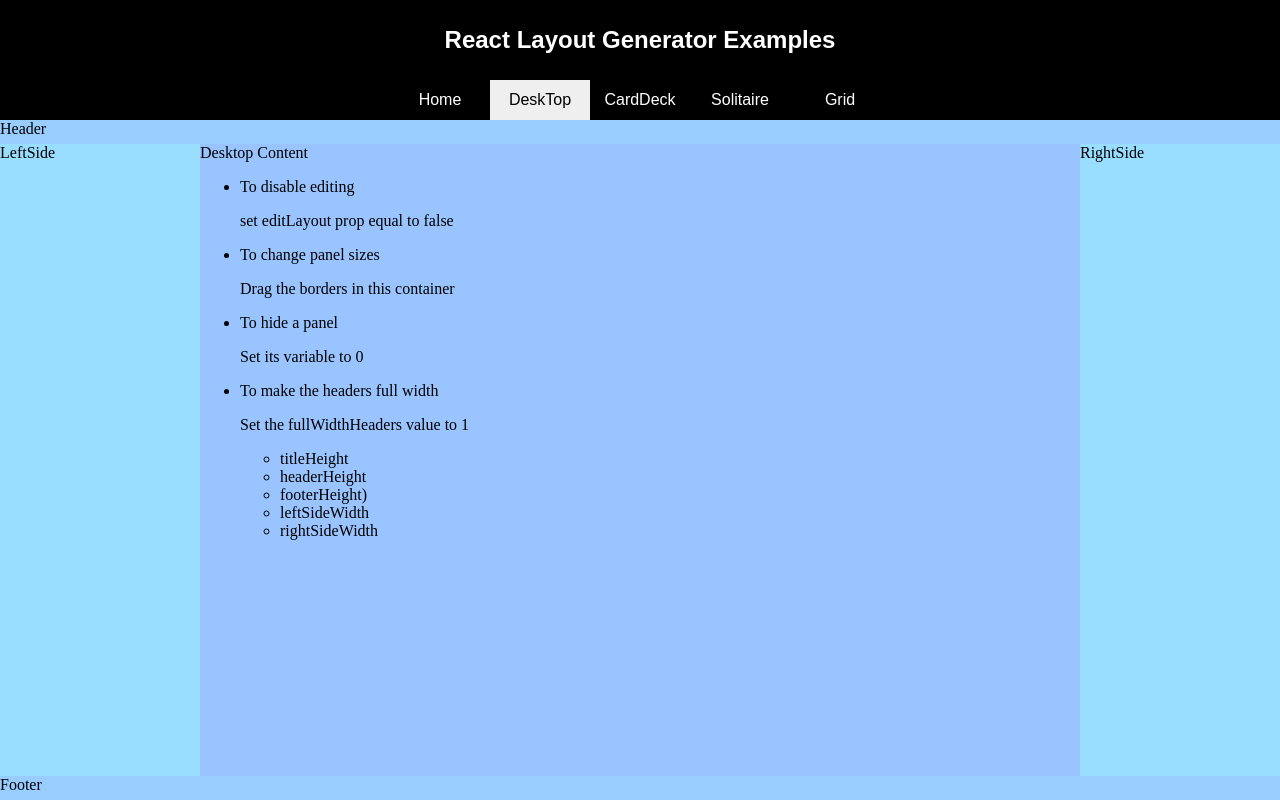
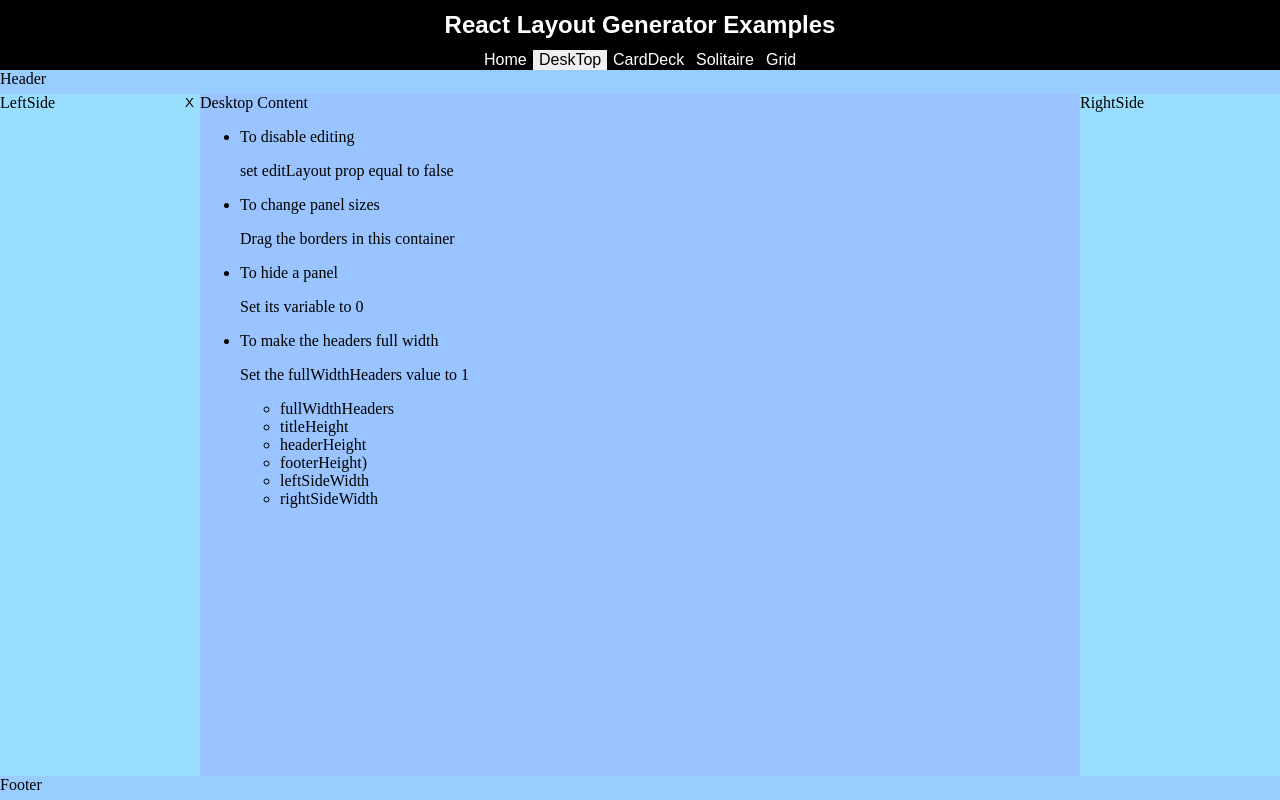
Before and after one commit to yarec/react-layout-generator, a React app: page / in a window 1280 px wide. Both pictures are taken after a click on the button "DeskTop". Built offline with nearby package versions, Linux system fonts and the light colour scheme.

Commit message:
More cleanup of examples.

```diff
--- a/examples/src/components/NavBar.tsx
+++ b/examples/src/components/NavBar.tsx
@@ -3,6 +3,7 @@ import styled from 'styled-components';
 
 // These paths are for the examples only. In an application you
 // would get these by importing from 'react-layout-generator'
+import { IUnit } from '../../../src/components/Layout';
 import RLGColumns from '../../../src/generators/RLGColumns'
 import ReactLayout from '../../../src/ReactLayout'
 
@@ -37,17 +38,21 @@ interface INavBarProps {
 
 interface INavBarState {
   selected: string | undefined;
+  update: number;
 }
 
 export default class NavBar extends React.Component<INavBarProps, INavBarState> {
   private n = RLGColumns('navbar');
   private elementRefs: IElementRef[] = [];
+  private _size: Map<string, number> = new Map();
+  private _changed: number = 0;
 
   constructor(props: INavBarProps) {
     super(props);
 
     this.state = {
-      selected: undefined
+      selected: undefined,
+      update: 0
     }
 
     this.props.elements.forEach((e: IElement) => {
@@ -63,6 +68,8 @@ export default class NavBar extends React.Component<INavBarProps, INavBarState>
   }
 
   public render() {
+    this._changed = 0;
+    this.n.reset();
 
     return (
       <ReactLayout name='navbar' g={this.n}>
@@ -71,30 +78,64 @@ export default class NavBar extends React.Component<INavBarProps, INavBarState>
     );
   }
 
+  protected setSize = (name: string, v: number) => {
+    const n = this._size.get(name);
+    if (n === undefined || v !== n) {
+      this._size.set(name, v);
+      if (!this._changed) {
+        this._changed = 1;
+        setTimeout(() => { this.setState({ update: this.state.update + 1 }) }, 3);
+      }
+    }
+  }
+
   private createElements = () => {
     return this.elementRefs.map((e: IElementRef) => {
+      const width = this._size.get(e.name);
       if (e.name === this.state.selected) {
         return (
+          <div
+            key={e.name}
+            data-layout={{
+              name: e.name,
+              position: {
+                units: { origin: { x: 0, y: 0 }, location: IUnit.percent, size: IUnit.pixel },
+                location: { x: 0, y: 0 },
+                size: { width: width ? width : 100, height: 20 }
+              }
+            }}>
             <SelectedButton
               key={e.name}
               data-layout={{ name: e.name }}
               onClick={e.handler}
-
             >
               {e.name}
             </SelectedButton>
+          </div>
         )
       }
       else {
         return (
+          <div
+            key={e.name}
+            data-layout={{
+              name: e.name,
+              position: {
+                units: { origin: { x: 0, y: 0 }, location: IUnit.percent, size: IUnit.pixel },
+                location: { x: 0, y: 0 },
+                size: { width: width ? width : 100, height: 20 }
+              }
+            }}>
             <Button
               key={e.name}
-            data-layout={{ name: e.name }}
+              ref={(c) => { if (c) {this.setSize(e.name, c.offsetWidth)}}}
+
               onClick={e.handler}
-
             >
               {e.name}
             </Button>
+          </div>
+
         )
       }
     });
--- a/examples/src/desktop/DeskTop.tsx
+++ b/examples/src/desktop/DeskTop.tsx
@@ -2,6 +2,7 @@ import * as React from 'react';
 
 import styled from 'styled-components';
 
+import { IGenerator } from '../../../src/generators/Generator';
 import RLGDesktop from '../../../src/generators/RLGDesktop';
 import ReactLayout from '../../../src/ReactLayout';
 import RLGPanel from '../../../src/RLGPanel';
@@ -9,6 +10,11 @@ import { ISize } from '../../../src/types'
 
 interface IProps {
   viewport: ISize;
+  variable?: string;
+  left?: number | string;
+  top?: number | string;
+  right?: number | string;
+  bottom?: number | string;
 }
 
 export const Instruction = styled.p<IProps>`
@@ -18,12 +24,20 @@ export const Instruction = styled.p<IProps>`
 `
 
 export const List = styled.ul<IProps>`
-  max-width:  ${p => p.viewport.width};
+  max-width: ${p => p.viewport.width};
 `
 
 export const Item = styled.li<IProps>`
-  max-width:  ${p => p.viewport.width};
+  max-width: ${p => p.viewport.width};
   white-space: wrap;
+`
+
+export const Close = styled.button<IProps>`
+  position: absolute;
+  background: transparent;
+  border: none;
+  right: ${p => p.right};
+  top: ${p => p.top};
 `
 
 interface IDeskTopProps {
@@ -42,7 +56,7 @@ export default class DeskTop extends React.Component<IDeskTopProps, IDeskTopStat
   constructor(props: IDeskTopProps) {
     super(props);
 
-    this.state = { update: 0, viewport: {width: 0, height: 0 }};
+    this.state = { update: 0, viewport: { width: 0, height: 0 } };
 
     const p = this.g.params();
 
@@ -68,9 +82,14 @@ export default class DeskTop extends React.Component<IDeskTopProps, IDeskTopStat
         editLayout={true}
         g={this.g}
       >
-        <div data-layout={{ name: 'leftSide' }} style={{ backgroundColor: 'hsl(200,100%,80%)' }} >
-          <span>LeftSide</span>
-        </div>
+        <RLGPanel data-layout={{ name: 'leftSide' }} style={{ backgroundColor: 'hsl(200,100%,80%)' }} >
+          {(viewport: ISize, editLayout: boolean, g: IGenerator) => (
+            <>
+              <span>LeftSide</span>
+              {editLayout ? (this.closeButton(viewport, 'leftSideWidth')) : null}
+            </>
+          )}
+        </RLGPanel>
 
         <div data-layout={{ name: 'header' }} style={{ backgroundColor: 'hsl(210,100%,80%)' }} >
           <span>Header</span>
@@ -96,6 +115,7 @@ export default class DeskTop extends React.Component<IDeskTopProps, IDeskTopStat
                 <p>Set the fullWidthHeaders value to 1</p>
 
                 <List viewport={viewport}>
+                  <li>fullWidthHeaders</li>
                   <li>titleHeight</li>
                   <li>headerHeight</li>
                   <li>footerHeight)</li>
@@ -113,4 +133,19 @@ export default class DeskTop extends React.Component<IDeskTopProps, IDeskTopStat
       </ReactLayout>
     );
   }
+
+  public closePanel = (e: React.MouseEvent<HTMLButtonElement>) => {
+    // tslint:disable-next-line:no-string-literal
+    const value = e.target['value'];
+    this.g.params().set(value, 0);
+    this.setState({ update: this.state.update + 1 });
+  }
+
+  private closeButton = (viewport: ISize, variable: string) =>{
+    return <Close viewport={viewport} right={0} top={0}
+      // tslint:disable-next-line:jsx-no-lambda
+      onClick={this.closePanel} value={variable}>
+      X
+    </Close>;
+  }
 }
--- a/examples/src/index.tsx
+++ b/examples/src/index.tsx
@@ -45,8 +45,8 @@ export class Examples extends React.Component<{}, { app: any }> {
     const p = this.g.params();
 
     // Set variables to 0 to hide section
-    p.set('titleHeight', 80);
-    p.set('headerHeight', 40);
+    p.set('titleHeight', 50);
+    p.set('headerHeight', 20);
     p.set('footerHeight', 0);
     p.set('leftSideWidth', 0);
     p.set('rightSideWidth', 0);
--- a/examples/src/solitaire/Solitaire.tsx
+++ b/examples/src/solitaire/Solitaire.tsx
@@ -78,8 +78,10 @@ export default class Solitaire extends React.Component<ISolitaireProps, ISolitai
    */
   public onPopulateWaste = (event: React.MouseEvent<HTMLDivElement>) => {
     if (this._stock && this._waste) {
-      this._waste.populate(this._stock);
-      this.setState({ update: this.state.update + 1 });
+      if (this._stock.length) {
+        this._waste.populate(this._stock);
+        this.setState({ update: this.state.update + 1 });
+      }
     }
   }
 
--- a/examples/src/solitaire/Stack.tsx
+++ b/examples/src/solitaire/Stack.tsx
@@ -47,6 +47,10 @@ export default class Stack {
       return this._stack[length - 1]
     }
     return undefined;
+  }
+
+  public get length() {
+    return this._stack.length;
   }
 
   public cards = () => {
--- a/examples/src/solitaire/Stock.tsx
+++ b/examples/src/solitaire/Stock.tsx
@@ -33,4 +33,8 @@ export default class Stock {
   public cards = () => {
     return this._stack.cards();
   }
+
+  public get length () {
+    return this._stack.length;
+  }
 }
--- a/examples/src/solitaire/solitaireGenerator.ts
+++ b/examples/src/solitaire/solitaireGenerator.ts
@@ -9,7 +9,7 @@ export default function solitaireGenerator(name: string, parent?: IGenerator) {
 
   const _params = new Params([
     ['viewport', { width: 0, height: 0 }],
-    ['gameMargin', 10],
+    ['gameMargin', 20],
     ['cardSizeRatio', 1.3],
     ['cardSpacingRatio', { x: .18, y: .17 }],
     ['cardMarginRatio', { x: .18, y: .1 }]
@@ -24,25 +24,8 @@ export default function solitaireGenerator(name: string, parent?: IGenerator) {
     const cardSizeRatio = params.get('cardSizeRatio') as number;
     const cardSpacingRatio = params.get('cardSpacingRatio') as IPoint;
 
-    // // Since  we are going to modify cardMarginRation we need to clone it
-    // const cardMarginRatio = clone(params.get('cardMarginRatio') as IPoint);
-
-    // let { computedCardSize, computedCardMargin, computedCardSpacing } =
-    // computeSpacing(viewport, gameMargin, cardMarginRatio, cardSizeRatio, cardSpacingRatio);
-
-    // // make sure the vertical layout fits
-    // while(verticalHeight() > viewport.height) {
-    //   cardMarginRatio.x += 0.01;
-    //   cardMarginRatio.y += 0.01;
-    //   const value = computeSpacing(viewport, gameMargin, cardMarginRatio, cardSizeRatio, cardSpacingRatio);
-    //   computedCardSize = value.computedCardSize;
-    //   computedCardMargin = value.computedCardMargin;
-    //   computedCardSpacing = value.computedCardSpacing;
-    // }
-
-    // console.log('cardMarginRatio', cardMarginRatio.x, cardMarginRatio.y);
-
     const columns = viewport.width < 800 ? 7 : 8;
+    const maxCards = 13;
 
     // 1) compute interval
     const interval = ((viewport.width - 2 * gameMargin) / columns)
@@ -55,7 +38,7 @@ export default function solitaireGenerator(name: string, parent?: IGenerator) {
     }
 
     // 2) compute cardHeightSize
-    const cardHeight = (viewport.height - 3 * gameMargin) / (1 + 19 * cardSpacingRatio.y)
+    const cardHeight = (viewport.height - 2 * gameMargin) / (2 + maxCards * cardSpacingRatio.y)
     const cardHeightSize = {
       width: cardHeight / cardSizeRatio,
       height: cardHeight
@@ -64,9 +47,9 @@ export default function solitaireGenerator(name: string, parent?: IGenerator) {
     // 3) set cardSize to minimum of cardWidthSize and cardHeightSize
     const cardSize = cardWidthSize.width < cardHeightSize.width ? cardWidthSize : cardHeightSize;
 
-    // console.log('cardSize', cardSize.width, cardSize.height);
-    // console.log('cardHeightSize', cardHeightSize.width, cardHeightSize.height);
-    // console.log('cardWidthSize', cardWidthSize.width, cardWidthSize.height);
+    console.log('cardSize', cardSize.width, cardSize.height);
+    console.log('cardHeightSize', cardHeightSize.width, cardHeightSize.height);
+    console.log('cardWidthSize', cardWidthSize.width, cardWidthSize.height);
 
     // Save cardSize for functions use
     params.set('cardSize', cardSize);
@@ -123,7 +106,7 @@ export default function solitaireGenerator(name: string, parent?: IGenerator) {
       const p: IPosition = {
         units: { origin: { x: 0, y: 0 }, location: IUnit.pixel, size: IUnit.pixel },
         location: { x: stock.location.x + offset, y: cardSize.height + 2 * gameMargin },
-        size: { width: cardSize.width, height: cardSize.height + 19 * cardSpacingRatio.y * cardSize.height },
+        size: { width: cardSize.width, height: cardSize.height + maxCards * cardSpacingRatio.y * cardSize.height },
         positionChildren: positionTableauChildren
       }
 
@@ -138,7 +121,7 @@ export default function solitaireGenerator(name: string, parent?: IGenerator) {
   function create(args: ICreate): Layout {
 
     if (!args.position) {
-      console.error(`TODO default position ${args.name}`)
+      console.error(`TODO default position ${args.name}`);
     }
 
     const layout = new Layout(args.name, args.position, args.g);
--- a/src/RLGPanel.tsx
+++ b/src/RLGPanel.tsx
@@ -1,8 +1,11 @@
 import * as React from 'react';
+import { IGenerator } from './generators/Generator';
 import { ISize } from './types';
 
 interface IRLGPanelProps extends React.HTMLProps<HTMLDivElement> {
   viewport?: ISize;
+  editLayout?: boolean;
+  g?: IGenerator;
 }
 
 interface IRLGPanelState {
@@ -38,7 +41,8 @@ export default class RLGPanel extends React.Component<IRLGPanelProps, IRLGPanelS
   public render() {
     return (
       <div {...this.props}>
-        {(this.props.children as (viewport: ISize) => JSX.Element)(this.state.viewport)}
+        {(this.props.children as (viewport?: ISize, editLayout?: boolean, g?: IGenerator) => JSX.Element)(
+          this.state.viewport, this.props.editLayout, this.props.g)}
       </div>
     );
   }
--- a/src/ReactLayout.tsx
+++ b/src/ReactLayout.tsx
@@ -230,6 +230,8 @@ export default class ReactLayout extends React.Component<IReactLayoutProps, IRea
                   {
                     key: `${nestedChild.key}`,
                     viewport: { width: nestedRect.width, height: nestedRect.height },
+                    editLayout: this.props.editLayout,
+                    g: this.props.g,
                     style: { ...this.props.style, ...nestedChild.props.style, ...nestedStyle }
                   },
                   nestedChild.props.children
@@ -243,22 +245,22 @@ export default class ReactLayout extends React.Component<IReactLayoutProps, IRea
               {
                 key: b.name,
                 viewport: { width: rect.width, height: rect.height },
+                editLayout: this.props.editLayout,
+                g: this.props.g,
                 style: { ...this.props.style, ...child.props.style, ...style }
               },
               nestedChildren
             )
           );
         } else {
-          // const childCount = React.Children.count(this.props.children);
-          // if (childCount === 1 && (this.props.children as JSX.Element).type === 'RLGPanel') {
-
-          // }
           return (
             <>
               {React.cloneElement(child,
                 {
                   key: b.name,
                   viewport: { width: rect.width, height: rect.height },
+                  editLayout: this.props.editLayout,
+                  g: this.props.g,
                   style: { ...this.props.style, ...child.props.style, ...style }
                 },
                 child.props.children
--- a/src/generators/RLGColumns.tsx
+++ b/src/generators/RLGColumns.tsx
@@ -16,25 +16,24 @@ export default function RLGColumns(name: string, parent?: IGenerator) {
   ])
 
   function init(g: IGenerator): Layouts {
-    const params = g.params();
-    const layouts = g.layouts();
+    // const params = g.params();
+    // const layouts = g.layouts();
 
-    const align = params.get('align') as number;
+    // const align = params.get('align') as number;
 
     // if (params.changed()) {
 
     // update Layout for each update
-    if (align === 0) {
-      centerColumns(layouts, params);
+    // if (align === 0) {
+    //   centerColumns(layouts, params);
 
-      // layouts.map.forEach((layout) => {
-      //   console.log(`centerColumns ${layout.name} ${layout.rect().x}`)
-      // });
-    }
-    // }
+    // layouts.map.forEach((layout) => {
+    //   console.log(`centerColumns ${layout.name} ${layout.rect().x}`)
+    // });
+    return new Layouts([]);
+  }
+  // }
 
-    return layouts;
-  }
 
   /**
    * Align items in center
@@ -81,6 +80,9 @@ export default function RLGColumns(name: string, parent?: IGenerator) {
     const layouts = args.g.layouts();
 
     let p = args.position;
+
+    // console.log('create width', p.size.width);
+
     if (!p) {
       p = {
         units: {
```
Lines whose indentation alone changed are shown as unchanged.
